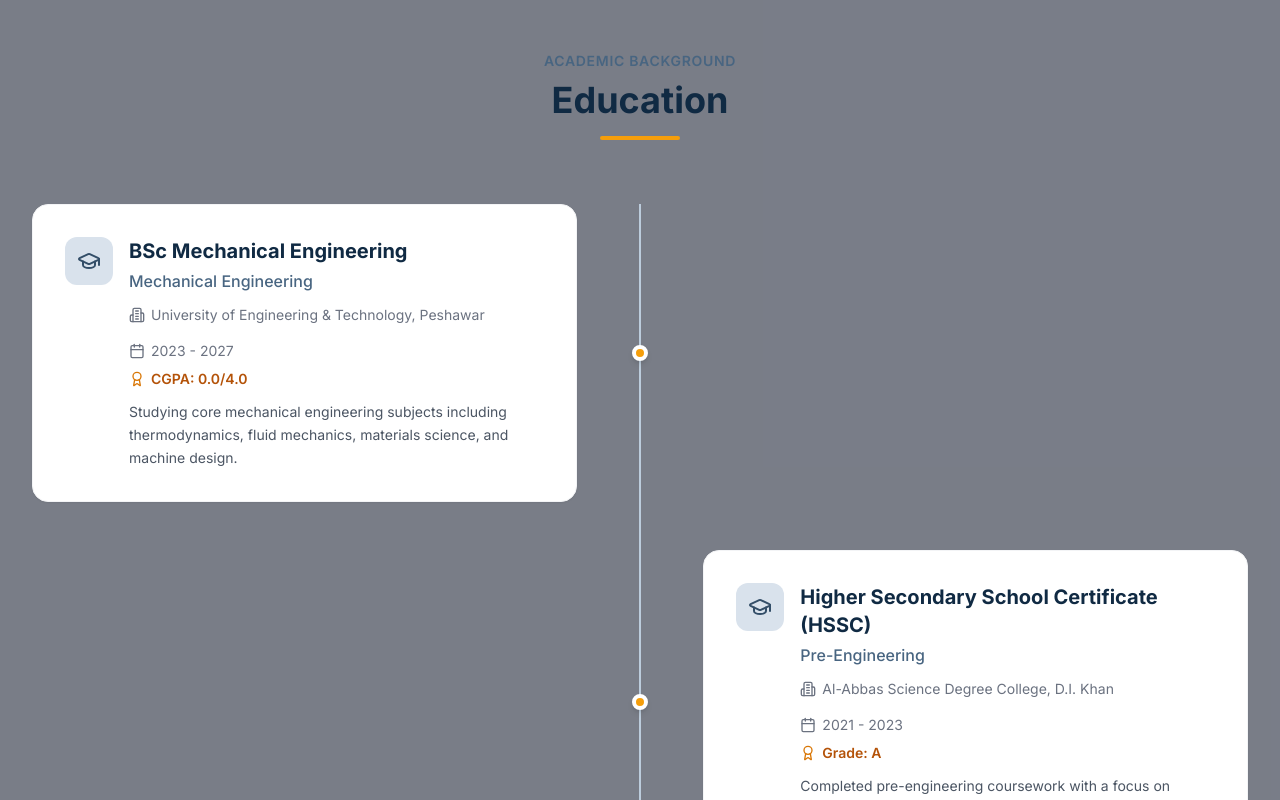
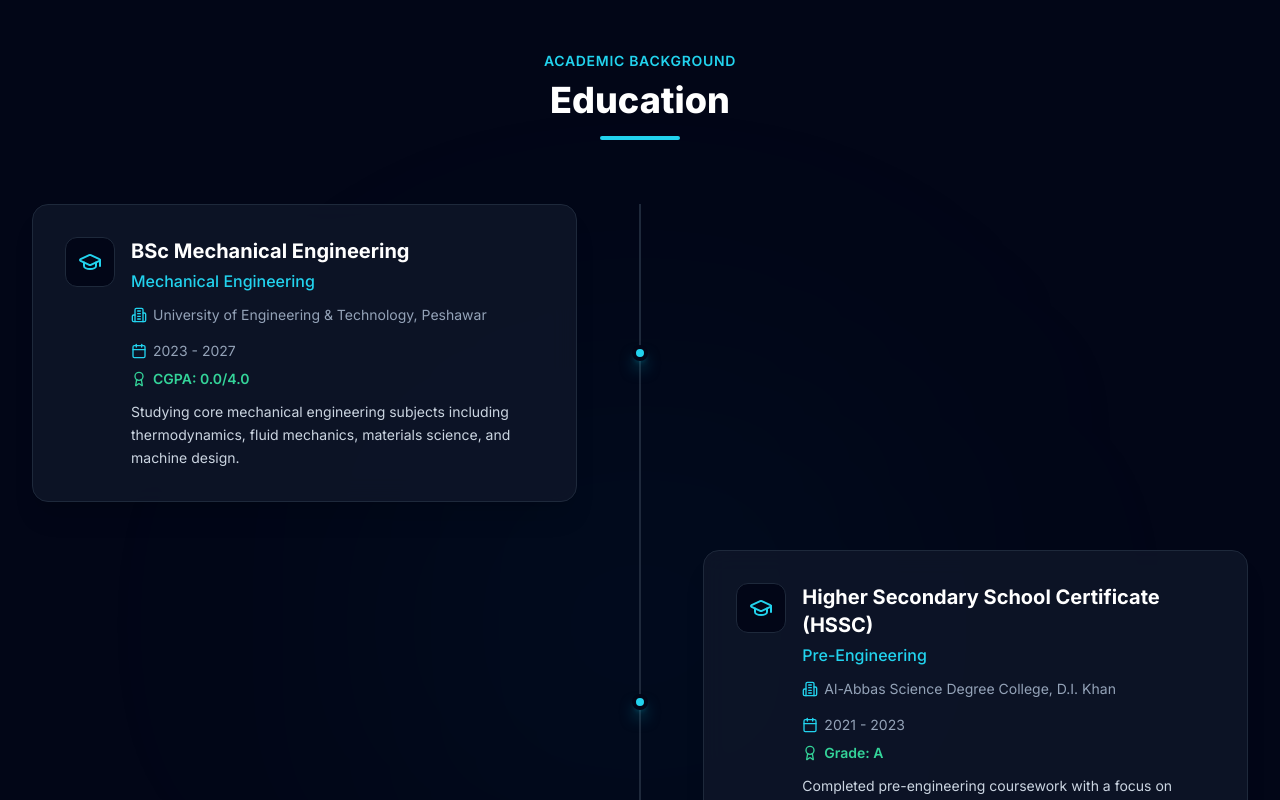
Before and after one commit to sulaimankhan9540-art/portfolio, a React (Vite) app: page / in a window 1280 px wide. Shown: the part 1820-2620 px from the top of the page. Built offline with nearby package versions, Linux system fonts and the light colour scheme.

Commit message:
Update Education section to dark slate theme

```diff
--- a/src/components/Education.tsx
+++ b/src/components/Education.tsx
@@ -21,49 +21,72 @@ export const Education: React.FC<EducationProps> = ({ education, onViewCertifica
   };
 
   return (
-    <section id="education" className="py-20 lg:py-28 bg-primary-50/50">
-      <div className="max-w-7xl mx-auto px-4 sm:px-6 lg:px-8">
+    <section id="education" className="py-20 lg:py-28 bg-slate-950 text-slate-100 relative overflow-hidden">
+
+      {/* Background Glow Overlay */}
+      <div className="absolute top-1/3 left-1/2 -translate-x-1/2 w-[500px] h-[500px] bg-cyan-500/5 rounded-full blur-[150px] pointer-events-none" />
+
+      <div className="max-w-7xl mx-auto px-4 sm:px-6 lg:px-8 relative z-10">
         <div ref={ref} className={`transition-all duration-700 ${isVisible ? 'opacity-100 translate-y-0' : 'opacity-0 translate-y-8'}`}>
+
+          {/* Header */}
           <div className="text-center mb-16">
-            <span className="text-sm font-semibold text-primary-600 tracking-wider uppercase">Academic Background</span>
-            <h2 className="mt-2 text-3xl sm:text-4xl font-bold text-primary-900">Education</h2>
-            <div className="mt-4 w-20 h-1 bg-accent-500 mx-auto rounded-full" />
+            <span className="text-sm font-semibold text-cyan-400 tracking-wider uppercase">Academic Background</span>
+            <h2 className="mt-2 text-3xl sm:text-4xl font-extrabold text-white">Education</h2>
+            <div className="mt-4 w-20 h-1 bg-cyan-400 mx-auto rounded-full" />
           </div>
 
           <div className="relative">
-            <div className="hidden lg:block absolute left-1/2 transform -translate-x-1/2 w-0.5 h-full bg-primary-200" />
+            {/* Central Timeline Line */}
+            <div className="hidden lg:block absolute left-1/2 transform -translate-x-1/2 w-0.5 h-full bg-slate-800" />
+
             <div className="space-y-12">
               {education.map((edu, index) => (
                 <div key={edu.id} className={`relative flex flex-col lg:flex-row items-center gap-8 ${index % 2 === 0 ? 'lg:flex-row' : 'lg:flex-row-reverse'}`}>
-                  <div className="hidden lg:flex absolute left-1/2 transform -translate-x-1/2 w-4 h-4 bg-accent-500 rounded-full border-4 border-white shadow-md z-10" />
+
+                  {/* Timeline Center Node */}
+                  <div className="hidden lg:flex absolute left-1/2 transform -translate-x-1/2 w-4 h-4 bg-cyan-400 rounded-full border-4 border-slate-950 shadow-lg shadow-cyan-500/50 z-10" />
+
                   <div className={`w-full lg:w-1/2 ${index % 2 === 0 ? 'lg:pr-12' : 'lg:pl-12'}`}>
-                    <div className="bg-white rounded-2xl p-6 sm:p-8 shadow-sm border border-gray-100 hover:shadow-lg transition-shadow duration-300">
+                    <div className="bg-slate-900/80 backdrop-blur-md rounded-2xl p-6 sm:p-8 border border-slate-800 hover:border-cyan-500/30 shadow-xl transition-all duration-300">
                       <div className="flex items-start gap-4">
-                        <div className="p-3 bg-primary-100 rounded-xl shrink-0">
-                          <GraduationCap className="w-6 h-6 text-primary-700" />
+                        <div className="p-3 bg-slate-950 border border-slate-800 rounded-xl shrink-0 text-cyan-400">
+                          <GraduationCap className="w-6 h-6" />
                         </div>
                         <div className="flex-1 min-w-0">
-                          <h3 className="text-xl font-bold text-primary-900">{edu.degree}</h3>
-                          <p className="text-primary-600 font-medium mt-1">{edu.field}</p>
-                          <div className="flex flex-wrap items-center gap-4 mt-3 text-sm text-gray-500">
-                            <div className="flex items-center gap-1.5"><Building2 className="w-4 h-4" /><span>{edu.institution}</span></div>
-                            <div className="flex items-center gap-1.5"><Calendar className="w-4 h-4" /><span>{edu.startYear} - {edu.endYear}</span></div>
+                          <h3 className="text-xl font-bold text-white">{edu.degree}</h3>
+                          <p className="text-cyan-400 font-medium mt-1">{edu.field}</p>
+
+                          <div className="flex flex-wrap items-center gap-4 mt-3 text-sm text-slate-400">
+                            <div className="flex items-center gap-1.5">
+                              <Building2 className="w-4 h-4 text-cyan-400" />
+                              <span>{edu.institution}</span>
+                            </div>
+                            <div className="flex items-center gap-1.5">
+                              <Calendar className="w-4 h-4 text-cyan-400" />
+                              <span>{edu.startYear} - {edu.endYear}</span>
+                            </div>
                           </div>
+
                           {edu.grade && (
                             <div className="flex items-center gap-1.5 mt-2 text-sm">
-                              <Award className="w-4 h-4 text-accent-600" />
-                              <span className="font-semibold text-accent-700">{edu.grade}</span>
+                              <Award className="w-4 h-4 text-emerald-400" />
+                              <span className="font-semibold text-emerald-400">{edu.grade}</span>
                             </div>
                           )}
-                          {edu.description && <p className="mt-3 text-gray-600 text-sm leading-relaxed">{edu.description}</p>}
+
+                          {edu.description && (
+                            <p className="mt-3 text-slate-300 text-sm leading-relaxed">{edu.description}</p>
+                          )}
+
                           {edu.certificate && (
                             <button
                               onClick={() => handleCertificateClick(edu.certificate!, edu.degree)}
-                              className="mt-4 inline-flex items-center gap-2 px-4 py-2 text-sm font-medium text-primary-700 bg-primary-50 rounded-lg hover:bg-primary-100 transition-colors border border-primary-100"
+                              className="mt-4 inline-flex items-center gap-2 px-4 py-2 text-sm font-medium text-cyan-300 bg-slate-950 rounded-lg hover:bg-slate-800 transition-colors border border-slate-800 hover:border-cyan-500/30"
                             >
-                              <FileText className="w-4 h-4" />
+                              <FileText className="w-4 h-4 text-cyan-400" />
                               <span>View Certificate</span>
-                              <ExternalLink className="w-3.5 h-3.5 text-primary-500" />
+                              <ExternalLink className="w-3.5 h-3.5 text-cyan-400" />
                             </button>
                           )}
                         </div>
@@ -75,6 +98,7 @@ export const Education: React.FC<EducationProps> = ({ education, onViewCertifica
               ))}
             </div>
           </div>
+
         </div>
       </div>
     </section>
```
